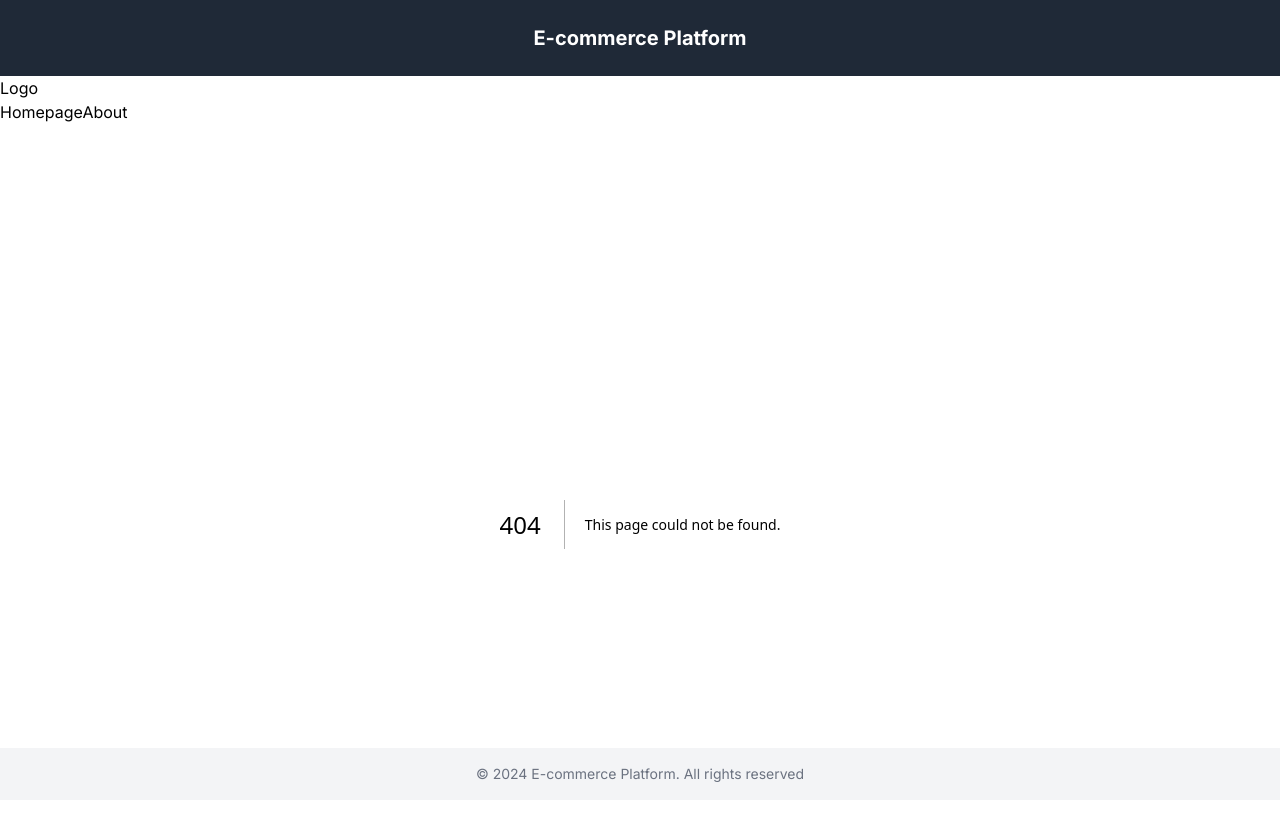
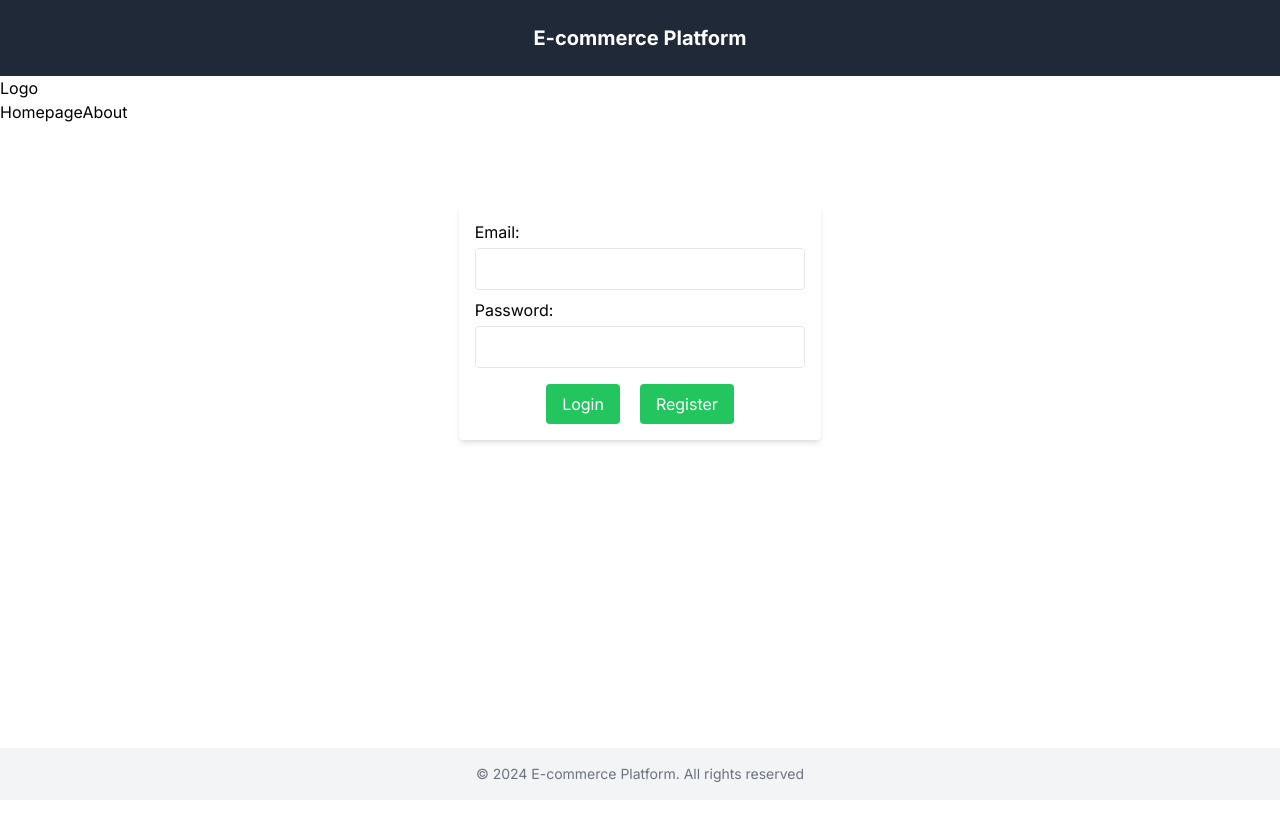
Before and after one commit to MrBartosz/E-commercePlatform, a Next.js app: page /login in a window 1280 px wide. Before the commit this address had no page. Shown: the top 820 px of the page. Built offline with nearby package versions, Linux system fonts and the light colour scheme.

Commit message:
feature: add login-system

```diff
--- /dev/null
+++ b/src/app/login/LoginForm.tsx
@@ -0,0 +1,76 @@
+import { useState, ChangeEvent, FormEvent } from 'react'
+import { useRouter } from 'next/navigation'
+
+interface LoginFormProps {
+  onLogin: () => void
+}
+
+const LoginForm: React.FC<LoginFormProps> = ({ onLogin }) => {
+  const [email, setEmail] = useState('')
+  const [password, setPassword] = useState('')
+  const [error, setError] = useState('')
+  const router = useRouter()
+
+  const handleSubmit = (e: FormEvent<HTMLFormElement>) => {
+    e.preventDefault()
+
+    if (email === 'admin@example.com' && password === 'admin') {
+      onLogin()
+      router.push('/')
+    } else {
+      setError('Invalid credentials. Please try again.')
+    }
+  }
+
+  const handleRegisterClick = () => {
+    router.push('/signIn')
+  }
+
+  return (
+    <div className='flex items-center justify-center mt-20'>
+      <form
+        onSubmit={handleSubmit}
+        className='max-w-md p-4 bg-white rounded shadow-md'
+      >
+        <label className='block mb-2'>
+          Email:
+          <input
+            type='email'
+            value={email}
+            onChange={(e: ChangeEvent<HTMLInputElement>) => setEmail(e.target.value)}
+            className='w-full p-2 border rounded mt-1'
+            required
+          />
+        </label>
+        <label className='block mb-2'>
+          Password:
+          <input
+            type='password'
+            value={password}
+            onChange={(e: ChangeEvent<HTMLInputElement>) => setPassword(e.target.value)}
+            className='w-full p-2 border rounded mt-1'
+            required
+          />
+        </label>
+        {error && <p className='text-red-500'>{error}</p>}
+        <div className='flex justify-center gap-5'>
+          <button
+            type='submit'
+            className='bg-green-500 text-white py-2 px-4 rounded hover:bg-green-600 mt-2'
+          >
+            Login
+          </button>
+          <button
+            type='button'
+            className='bg-green-500 text-white py-2 px-4 rounded hover:bg-green-600 mt-2'
+            onClick={handleRegisterClick}
+          >
+            Register
+          </button>
+        </div>
+      </form>
+    </div>
+  )
+}
+
+export default LoginForm
--- /dev/null
+++ b/src/app/login/page.tsx
@@ -0,0 +1,15 @@
+'use client'
+import { useState } from 'react'
+import LoginForm from './LoginForm'
+
+const LoginPage = () => {
+  const [isLoggedIn, setIsLoggedIn] = useState(false)
+
+  const handleLogin = () => {
+    setIsLoggedIn(true)
+  }
+
+  return <div>{isLoggedIn ? <p>Welcome! You are now logged in.</p> : <LoginForm onLogin={handleLogin} />}</div>
+}
+
+export default LoginPage
```
